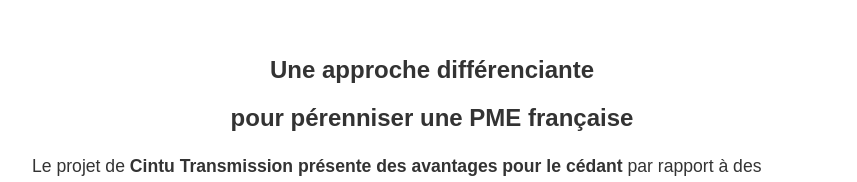
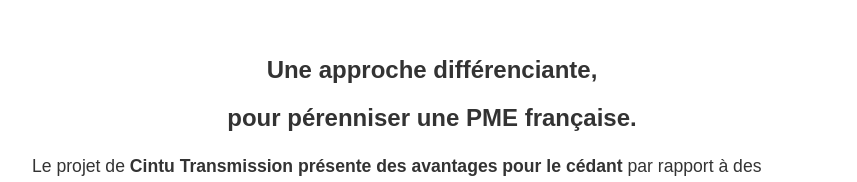
Before and after one commit to abcintu/cintu, a plain HTML site: page index.html in a window 1280 px wide. Shown: the part 1644-1826 px from the top of the page, without its empty margins (208-1065 px from the left). Drawn offline with Linux system fonts and the light colour scheme.

Commit message:
Add files via upload

```diff
--- a/index.html
+++ b/index.html
@@ -55,8 +55,8 @@
     <!-- Pourquoi choisir Cintu Transmission Section -->
     <section id="what-expect" class="section">
         <img src="logo_cintu_color.png" alt="Logo Cintu Transmission" class="section-logo">
-        <h2>Une approche différenciante</h2>
-        <h1>pour pérenniser une PME française</h1>
+        <h2>Une approche différenciante,</h2>
+        <h1>pour pérenniser une PME française.</h1>
         <div class="what-expect-content">
             <p>Le projet de <strong>Cintu Transmission présente des avantages pour le cédant</strong> par rapport à des processus de vente classiques (concurrents ou des fonds d’investissement traditionnels), avec pour éléments principaux :</p>
             <p><ul>
```
